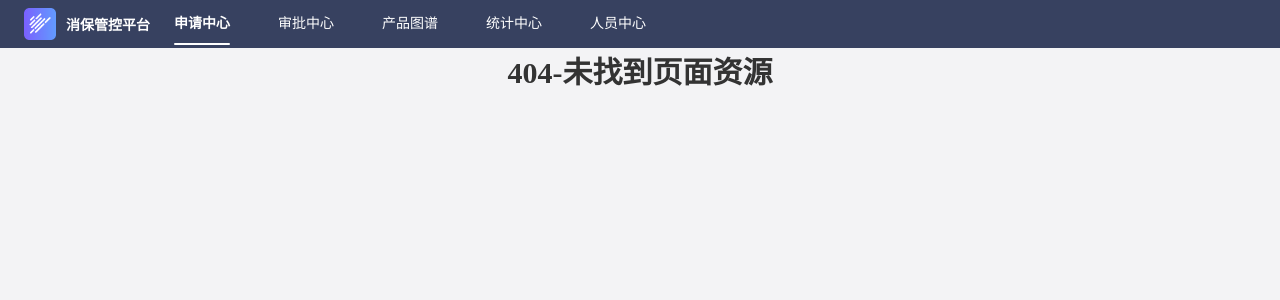
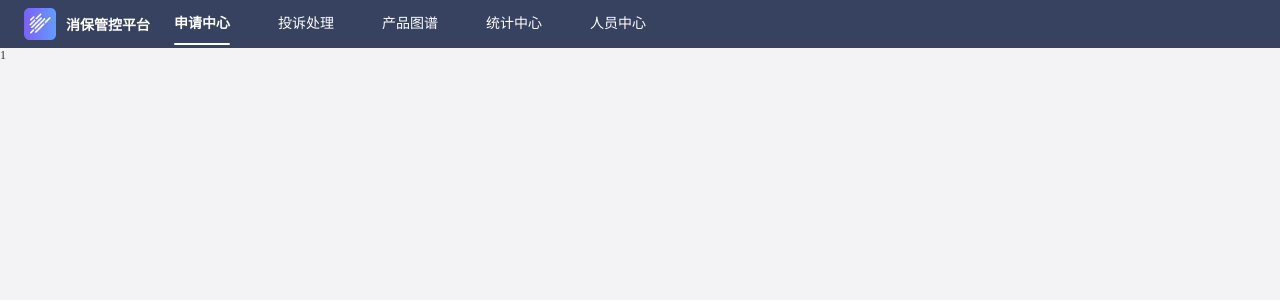
Before and after one commit to xuyhtuuio/TRSVue3Project, a Vue app: page /#/complaintHandling/list in a window 1280 px wide. Before the commit this address had no page. Shown: the top 300 px of the page. Built offline with nearby package versions, Linux system fonts and the light colour scheme.

Commit message:
投诉处理路由

```diff
--- a/src/components/trs-header.vue
+++ b/src/components/trs-header.vue
@@ -21,7 +21,7 @@ import { ref } from 'vue';
 import { useRouter, useRoute } from 'vue-router';
 const navList = [
   { title: '申请中心', name: 'apply-list', sign: 'demo' },
-  { title: '审批中心', name: 'approval-list', sign: 'home' },
+  { title: '投诉处理', name: 'complaintHandling-list', sign: 'complaintHandling-list' },
   { title: '产品图谱', name: 'productmap', sign: 'productmap' },
   { title: '统计中心', name: 'statistical-center', sign: 'statistical-center' },
   { title: '人员中心', name: 'personCenter', sign: 'personcenter' },
--- a/src/router/index.js
+++ b/src/router/index.js
@@ -1,39 +1,6 @@
 import { createRouter, createWebHashHistory } from 'vue-router';
 
-import Home from '@/views/index/home-vue.vue';
-
-const routes = [
-  {
-    path: '/',
-    redirect: '/home'
-  },
-  {
-    path: '/home',
-    name: 'home',
-    component: Home,
-    mate: {
-      isShow: true,
-      title: '首页'
-    }
-  },
-  {
-    path: '/demo',
-    name: 'demo',
-    redirect: '/demo/index',
-    children: [
-      {
-        path: 'index',
-        name: 'demo-index',
-        component: () => import('@/views/demo/demo-vue.vue'),
-      },
-    ]
-  },
-  {
-    path: '/:path(.*)',
-    component: () => import('@/views/not-found/not-found.vue')
-  }
-];
-
+import routes from './routes';
 
 const router = createRouter({
   history: createWebHashHistory(),
--- /dev/null
+++ b/src/router/routes.js
@@ -0,0 +1,48 @@
+
+import Home from '@/views/index/home-vue.vue';
+
+ const routes = [
+  {
+    path: '/',
+    redirect: '/home'
+  },
+  {
+    path: '/home',
+    name: 'home',
+    component: Home,
+    mate: {
+      isShow: true,
+      title: '首页'
+    }
+  },
+  {
+    path: '/demo',
+    name: 'demo',
+    redirect: '/demo/index',
+    children: [
+      {
+        path: 'index',
+        name: 'demo-index',
+        component: () => import('@/views/demo/demo-vue.vue'),
+      },
+    ]
+  },
+  // 投诉处理
+  {
+    path: '/complaintHandling',
+    name: 'complaintHandling',
+    redirect: '/complaintHandling/list',
+    children: [
+      {
+        path: 'list',
+        name: 'complaintHandling-list',
+        component: () => import('@/views/complaint-handling/complaint-handling-list.vue'),
+      },
+    ]
+  },
+  {
+    path: '/:path(.*)',
+    component: () => import('@/views/not-found/not-found.vue')
+  }
+];
+export default routes;
--- /dev/null
+++ b/src/views/complaint-handling/complaint-handling-list.vue
@@ -0,0 +1,13 @@
+<!--
+ * @Author: nimeimix huo.linchun@trs.com.cn
+ * @Date: 2023-09-21 11:42:54
+ * @LastEditors: nimeimix huo.linchun@trs.com.cn
+ * @LastEditTime: 2023-09-21 11:48:15
+ * @FilePath: /protection-treatment/src/views/complaint-handling/complaint-handling-list.vue
+ * @Description: 这是默认设置,请设置`customMade`, 打开koroFileHeader查看配置 进行设置: https://github.com/OBKoro1/koro1FileHeader/wiki/%E9%85%8D%E7%BD%AE
+-->
+
+<template>
+    <div>1</div>
+</template>
+<script setup></script>
```
Also changed, not shown: 1 other file (tests, documents, lock files or other folders).
